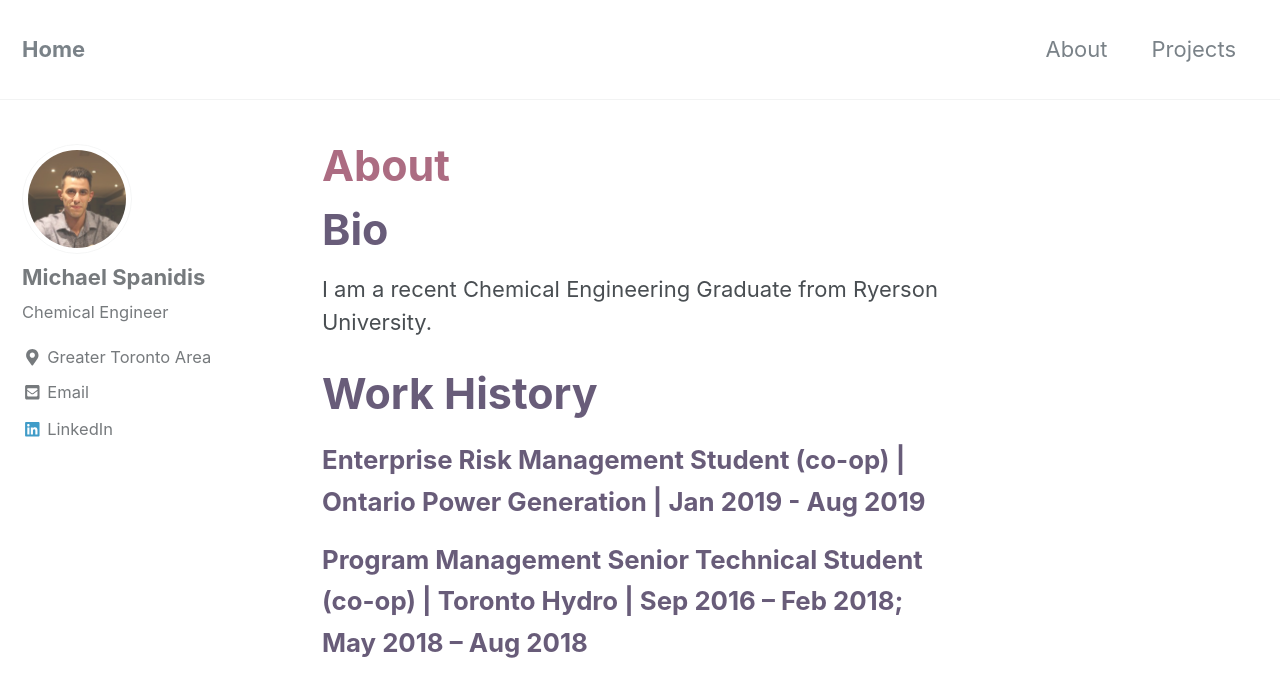
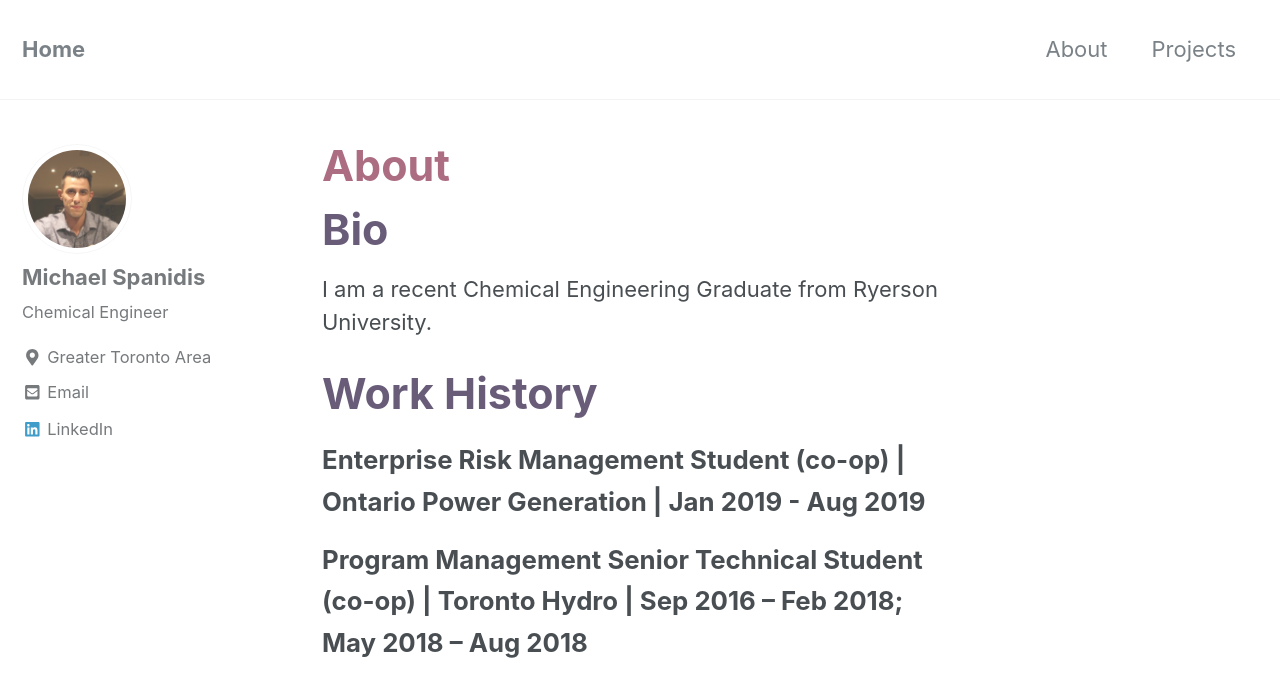
Before and after one commit to michaelspanidis/michaelspanidis.github.io, a Jekyll site: the page built from _pages/about.md, in a window 1280 px wide and 900 px high. Shown: the top 697 px of the window. Built offline with Jekyll 4.4.1, drawn with Linux system fonts in a browser that asks for light colours; nearby versions of some CDN libraries.

Commit message:
changes26

```diff
--- a/_pages/about.md
+++ b/_pages/about.md
@@ -6,6 +6,6 @@ permalink: /about/
 I am a recent Chemical Engineering Graduate from Ryerson University.
 
 # <span style="color:rgb(104,92,121);font-size:1.25em;">Work History</span>
-# <span style="color:rgb(104,92,121);font-size:0.75em;">Enterprise Risk Management Student (co-op) | Ontario Power Generation | Jan 2019 - Aug 2019</span>
 
-# <span style="color:rgb(104,92,121);font-size:0.75em;">Program Management Senior Technical Student (co-op) | Toronto Hydro | Sep 2016 – Feb 2018; May 2018 – Aug 2018</span>
+# <span style="font-size:0.75em;">Enterprise Risk Management Student (co-op) | Ontario Power Generation | Jan 2019 - Aug 2019</span>
+# <span style="font-size:0.75em;">Program Management Senior Technical Student (co-op) | Toronto Hydro | Sep 2016 – Feb 2018; May 2018 – Aug 2018</span>
```
